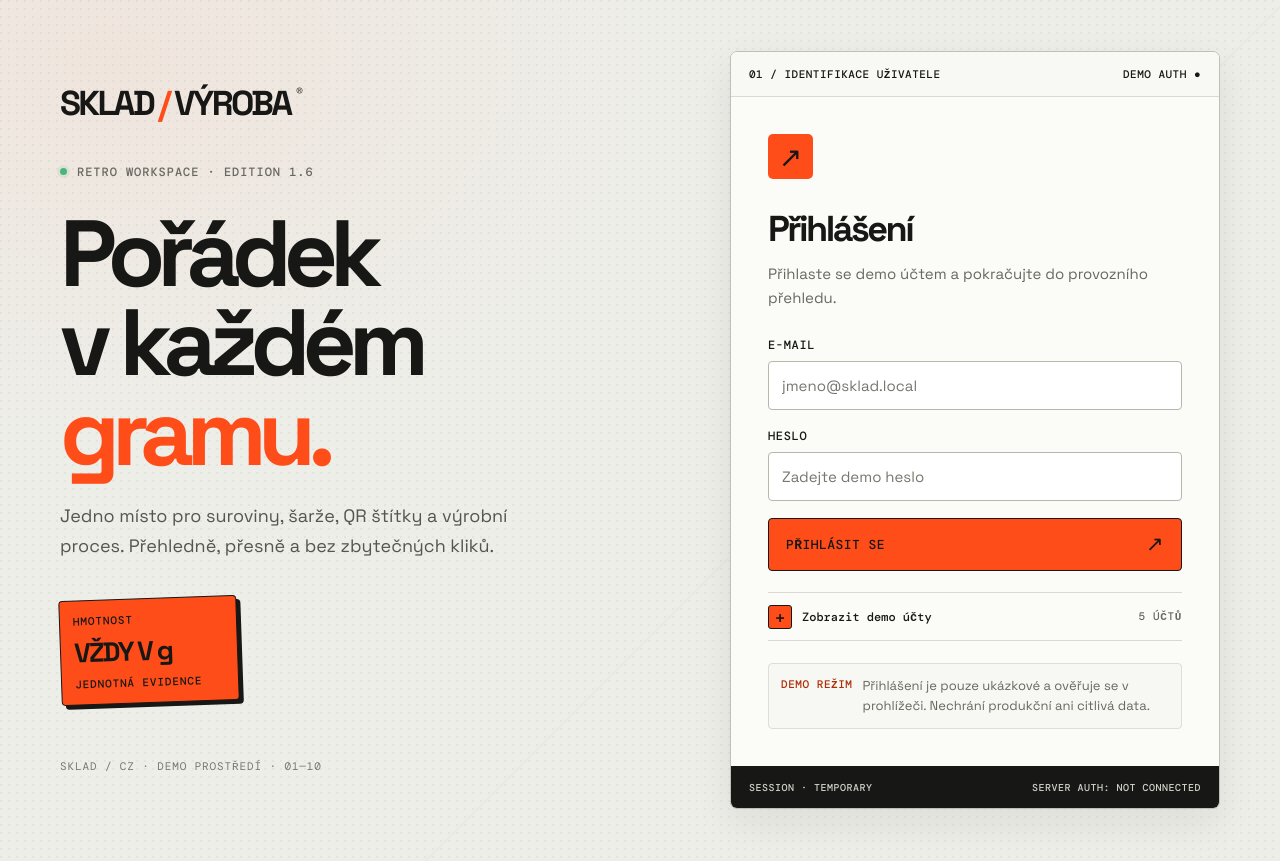
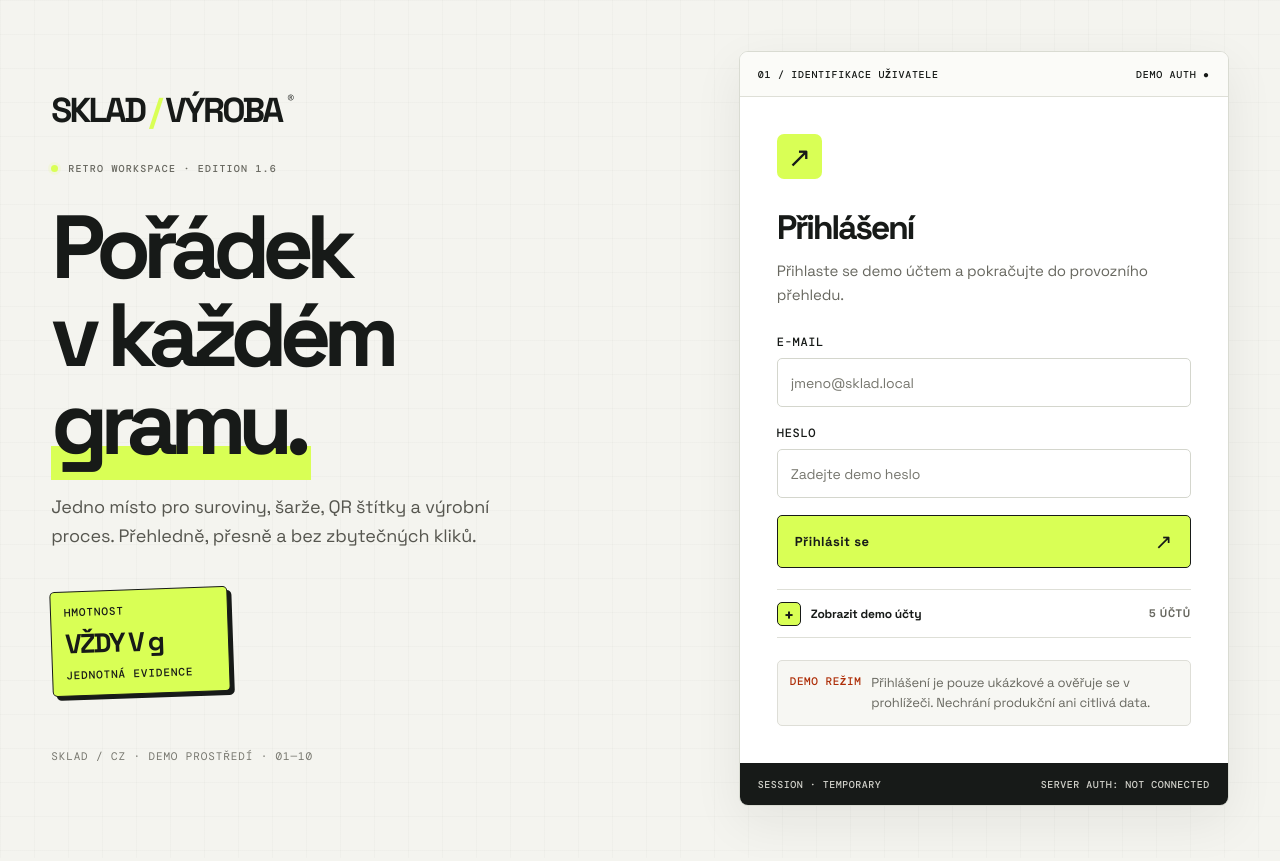
Before and after one commit to akcizur/panana, a React (Vite) app: page / in a window 1280 px wide. Built offline with nearby package versions, Linux system fonts and the light colour scheme; the HTML template or start-up script is replaced by a standard one; a web font is replaced by a local one.

Commit message:
Remix warehouse UI layout and visual design

```diff
--- a/src/index.css
+++ b/src/index.css
@@ -94,3 +94,19 @@ main [class~="text-[10px]"],main [class~="text-[10.5px]"],main [class~="text-[11
 @media print { @page { size:50mm 30mm;margin:0; }body * { visibility:hidden; }.print-label,.print-label * { visibility:visible; }.print-label { position:fixed;left:0;top:0; } }
 
 .access-denied { display:grid;justify-items:start;gap:14px;padding:clamp(22px,4vw,42px); }.access-denied-mark { display:grid;width:42px;height:42px;place-items:center;border:1px solid var(--retro-ink);border-radius:50%;background:#fff0eb;color:#ae2e08;font-family:var(--font-mono);font-size:24px;font-weight:700; }.access-denied h1 { margin:0;font-size:clamp(26px,3vw,38px); }.access-denied p { max-width:60ch;margin:0 0 5px;color:var(--retro-muted);font-size:16px;line-height:1.6; }
+
+
+/* PANANA UI REMIX 2.0: editorial operations console */
+:root{--retro-ink:#171a18;--retro-paper:#f4f4ef;--retro-stock:#fff;--retro-orange:#d9ff55;--retro-line:#dedfd7;--retro-muted:#74776f;--color-signal:#d9ff55}
+html{background:var(--retro-paper)}body{background:var(--retro-paper);color:var(--retro-ink);font-size:15px;letter-spacing:-.012em}::selection{background:#d9ff55;color:#171a18}
+.sidebar{z-index:20;display:flex;flex-direction:column;border-right:1px solid #30342f;background:#171a18!important;box-shadow:none!important}.sidebar-brand{padding:24px 20px 22px!important}.brand-mark-small{font-size:21px!important;letter-spacing:-.075em}.brand-mark b{color:#d9ff55}.sidebar-sub{color:#a0a59b;font-size:10px;letter-spacing:.13em!important}.sidebar-status{margin-top:17px;color:#c4c8be;font-size:10px;letter-spacing:.07em}.status-dot{background:#d9ff55;box-shadow:0 0 0 3px #d9ff551f}.nav{gap:3px;padding:16px 11px!important}.nav a{min-height:43px;margin:1px 0;padding:10px 12px;border:0!important;border-radius:5px;color:#b7bcb2;font-family:var(--font-sans);font-size:13px;letter-spacing:-.01em;text-transform:none}.nav a span{min-width:23px;color:#777e73;font-family:var(--font-mono);font-size:10px}.nav a:hover{background:#272c27;color:#fff}.nav a[aria-current=page]{background:#d9ff55;color:#171a18}.nav a[aria-current=page] span{color:#444b31}.sidebar-bottom{margin-top:auto;border-top:1px solid #30342f}.sidebar-bottom-label,.sidebar-version{color:#82887e;font-size:10px}.sidebar-system{display:flex;align-items:center;gap:9px;color:#cbd0c6;font-size:11px}.sidebar-system b{margin-left:auto;color:#d9ff55;font-family:var(--font-mono);font-size:10px}
+.main-area{padding:26px clamp(16px,3vw,42px) 30px!important}.main-area>div{max-width:1500px!important}.account-bar{position:relative;min-height:68px;margin-bottom:30px;padding:13px 16px;border:1px solid var(--retro-line);border-radius:8px;background:#fff;box-shadow:0 2px 0 #171a1805}.workspace-symbol{display:grid;width:37px;height:37px;place-items:center;border-radius:6px;background:#171a18;color:#d9ff55;font-size:19px}.workspace-label{gap:11px}.workspace-label strong{font-size:12px;letter-spacing:.025em}.workspace-label small{margin-top:3px;color:#858980;font-size:9px;letter-spacing:.12em}.account-controls{gap:10px}.account-avatar{border:0;border-radius:6px;background:#e9ebdf;color:#252921}.account-label strong{font-size:12px}.account-label span{color:#7b8076;font-family:var(--font-mono);font-size:10px}.logout-button{min-height:36px;padding:0 10px;border:1px solid var(--retro-line);border-radius:5px;background:#fff;font-size:11px}.logout-button:hover{border-color:#171a18;background:#171a18;color:#fff}
+.main-area h1,.main-area h2,.main-area h3{letter-spacing:-.055em}.main-area h1{font-weight:600}.panel{border:1px solid #dedfd7;border-radius:8px;background:#fff;box-shadow:0 2px 5px #171a1805}.panel-h{min-height:48px;padding:12px 16px;border-bottom:1px solid #e6e7e0;background:#fbfbf8;font-size:10px;letter-spacing:.09em}.panel-h>span:first-child:before{width:6px;height:6px;flex-basis:6px;background:#171a18}
+.btn{min-height:40px;padding:0 13px;border:1px solid #171a18;border-radius:5px;background:#fff;color:#171a18;box-shadow:none;font-family:var(--font-sans);font-size:12px;font-weight:600;letter-spacing:0;text-transform:none;transition:background-color 140ms ease,color 140ms ease,border-color 140ms ease}.btn:hover:not(:disabled){transform:none;border-color:#171a18;background:#171a18;color:#fff;box-shadow:none}.btn:active:not(:disabled){transform:translateY(1px)}.btn-primary{border-color:#d9ff55;background:#d9ff55;color:#171a18}.btn-primary:hover:not(:disabled){border-color:#171a18;background:#171a18;color:#d9ff55}.btn-sm{min-height:33px;font-size:11px}
+.input,.auth-field input{min-height:42px;border:1px solid #d4d6cd;border-radius:5px;background:#fff;font-size:14px}.input:focus,.auth-field input:focus{border-color:#69704f;box-shadow:0 0 0 3px #d9ff554d}
+.tbl{font-size:13px}.tbl th{padding:12px 14px;border-bottom:1px solid #dedfd7;background:#f6f7f1;color:#74776f;font-size:10px;letter-spacing:.08em}.tbl td{padding:13px 14px;border-bottom-color:#edeee8}.tbl tbody tr:nth-child(even) td{background:#fdfdfa}.tbl tr.row:hover td,.tbl tbody tr:hover td{background:#f5f7ed}.tag{min-height:23px;padding:3px 7px;border-radius:4px;font-size:10px;letter-spacing:.035em}.tag:before{width:5px;height:5px;flex-basis:5px}.metric-card{border:1px solid #dedfd7;border-radius:8px;background:#fff;box-shadow:none}.app-footer{color:#7b8076;border-color:#dedfd7!important;font-size:10px;letter-spacing:.025em}
+.auth-shell{background:#f4f4ef;background-image:linear-gradient(90deg,#171a1805 1px,transparent 1px),linear-gradient(#171a1805 1px,transparent 1px);background-size:34px 34px}.auth-grain{display:none}.auth-layout{width:min(1220px,100%);gap:clamp(28px,6vw,90px)}.auth-intro h1{font-size:clamp(58px,7vw,92px);line-height:.98;letter-spacing:-.09em}.auth-intro h1 em{padding-right:.08em;color:#171a18;background:linear-gradient(transparent 70%,#d9ff55 70%)}.auth-edition{margin-top:34px;font-size:10px;letter-spacing:.12em}.auth-stamp{border-radius:5px;background:#d9ff55;box-shadow:4px 4px 0 #171a18}.auth-card{border:1px solid #d9dbd2;border-radius:9px;box-shadow:0 16px 50px #171a1812}.auth-card-top{background:#fbfbf8;font-size:10px;letter-spacing:.07em}.auth-icon{border-radius:7px;background:#d9ff55;color:#171a18}.auth-card h2{font-size:34px;letter-spacing:-.07em}.auth-submit{min-height:50px;border-radius:5px;background:#d9ff55;font-family:var(--font-sans);text-transform:none}.auth-submit:hover{background:#171a18;color:#d9ff55}.demo-toggle{font-family:var(--font-sans)}.demo-toggle>span{border-radius:5px;background:#d9ff55}.demo-account,.auth-disclaimer{border-radius:5px}.auth-card-foot{background:#171a18}
+@keyframes panana-enter{from{opacity:0;transform:translateY(5px)}to{opacity:1;transform:translateY(0)}}@media(min-width:1024px){.sidebar{position:sticky;top:0;height:100vh}.main-area>div>:not(.account-bar){animation:panana-enter 260ms ease both}}
+@media(max-width:1023px){.sidebar{position:relative}.sidebar-brand{padding:15px 17px 12px!important}.sidebar-status{margin:8px 0 0}.nav{gap:5px;padding:10px 12px!important}.nav a{min-height:39px;padding:8px 10px;border-radius:5px}.nav a[aria-current=page]{border:0!important}.main-area{padding-top:20px!important}}
+@media(max-width:640px){.main-area{padding:14px 12px 22px!important}.account-bar{gap:12px;margin-bottom:21px;padding:11px}.workspace-symbol{width:32px;height:32px}.account-controls{gap:8px}.logout-button{padding:0 8px}.panel-h{gap:8px;padding:10px 12px}.tbl{min-width:620px}.metric-card{border-radius:7px}.auth-shell{padding:22px 15px}.auth-layout{gap:20px}.auth-intro h1{font-size:clamp(47px,12vw,68px)}.auth-card-body{padding:21px}.auth-card-top,.auth-card-foot{gap:7px}}
+@media(prefers-reduced-motion:reduce){.main-area>div>:not(.account-bar){animation:none!important}}
```
